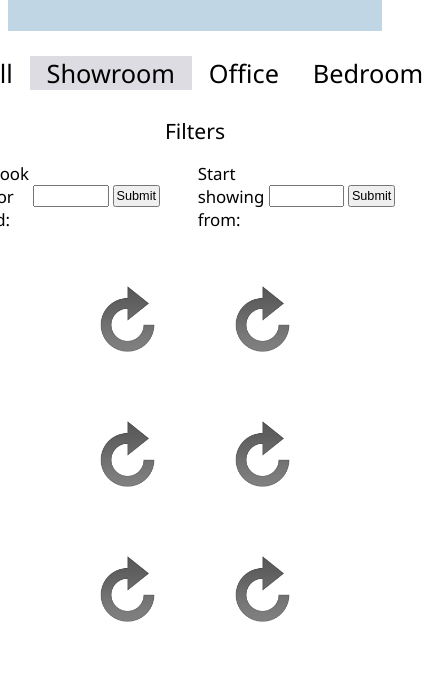
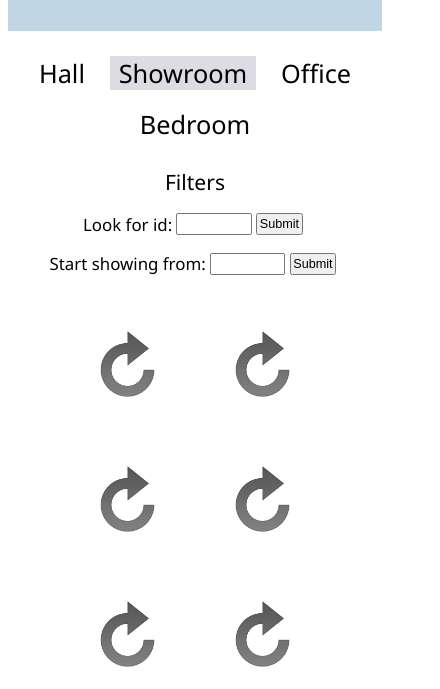
Before and after one commit to flekosnft/flekosnft.github.io, a plain HTML site: page showroom.html in a window 390 px wide. Shown: the part 95-784 px from the top of the page, 440 px wide, since content can reach past the window. Drawn offline with Linux system fonts and the light colour scheme; no server answers.

Commit message:
Phone format adaptation.
Some css and html parameters has been changed to improve the interface use when on mobile.

```diff
--- a/scripts/base_script.js
+++ b/scripts/base_script.js
@@ -24,7 +24,7 @@ function loadSocial(){
             <a href="https://discord.com/invite/CWbj6zfCEW">
                 <img title="discord" src="img/logos/discord.svg" alt="discord_logo">
             </a>
-            <a href="https://github.com/flekofather/Flekos">
+            <a href="https://github.com/flekosnft/flekos_resources">
                 <img title="github" src="img/logos/github.svg" alt="github_logo">
             </a>`;
 }
--- a/styles/base.css
+++ b/styles/base.css
@@ -1,6 +1,7 @@
 /*Font*/
 html {
     font-family: Segoe UI;
+    width: 100vw;
 }
 
 /*Banner*/
@@ -26,7 +27,9 @@ nav.menu {
 
 nav.menu ul{
     display: flex;
+    flex-wrap: wrap;
     justify-content: center;
+    gap: 2vh;
     list-style: none;
     margin: 0;
     padding: 0;
@@ -34,8 +37,8 @@ nav.menu ul{
 
 nav.menu li{
     display: inline;
-    padding-left: 2vh;
-    padding-right: 2vh;
+    padding-left: 1vh;
+    padding-right: 1vh;
 }
 
 nav.menu li a{
--- a/styles/hall.css
+++ b/styles/hall.css
@@ -24,6 +24,7 @@ div.fleko_footer {
 
 div.fleko_footer p {
     font-size: 2vh;
+    text-align: center;
     margin: 0;
 }
 
--- a/styles/office.css
+++ b/styles/office.css
@@ -16,7 +16,9 @@ div.section > h{
 
 div.contract {
     display: flex;
+    flex-wrap: wrap;
     align-items: center;
+    justify-content: center;
     margin-bottom: 1vh;
 }
 
--- a/styles/showroom.css
+++ b/styles/showroom.css
@@ -15,13 +15,15 @@ div.filters h{
 
 div.search{
     display: flex;
+    flex-wrap: wrap;
+    justify-content: center;
+    gap: 2vh;
 }
 
 div.search form{
     display: flex;
     align-items: center;
-    padding-left: 2vh;
-    padding-right: 2vh;
+    justify-content: center;
 }
 
 div.search form label{
```
Also changed, not shown: modules/bedroom_content_module.js (+8 -4 lines), styles/bedroom.css (+10 -5 lines).
